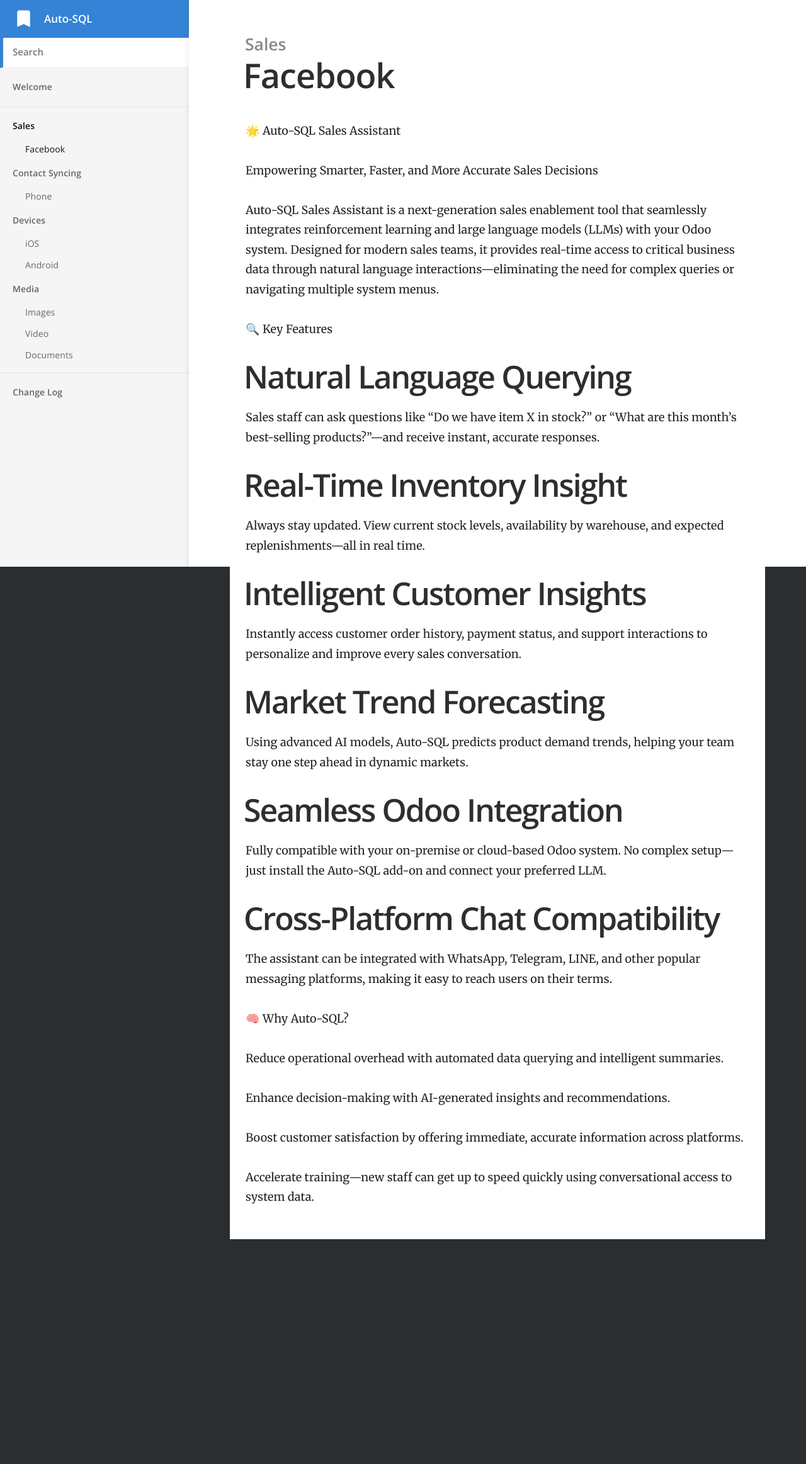
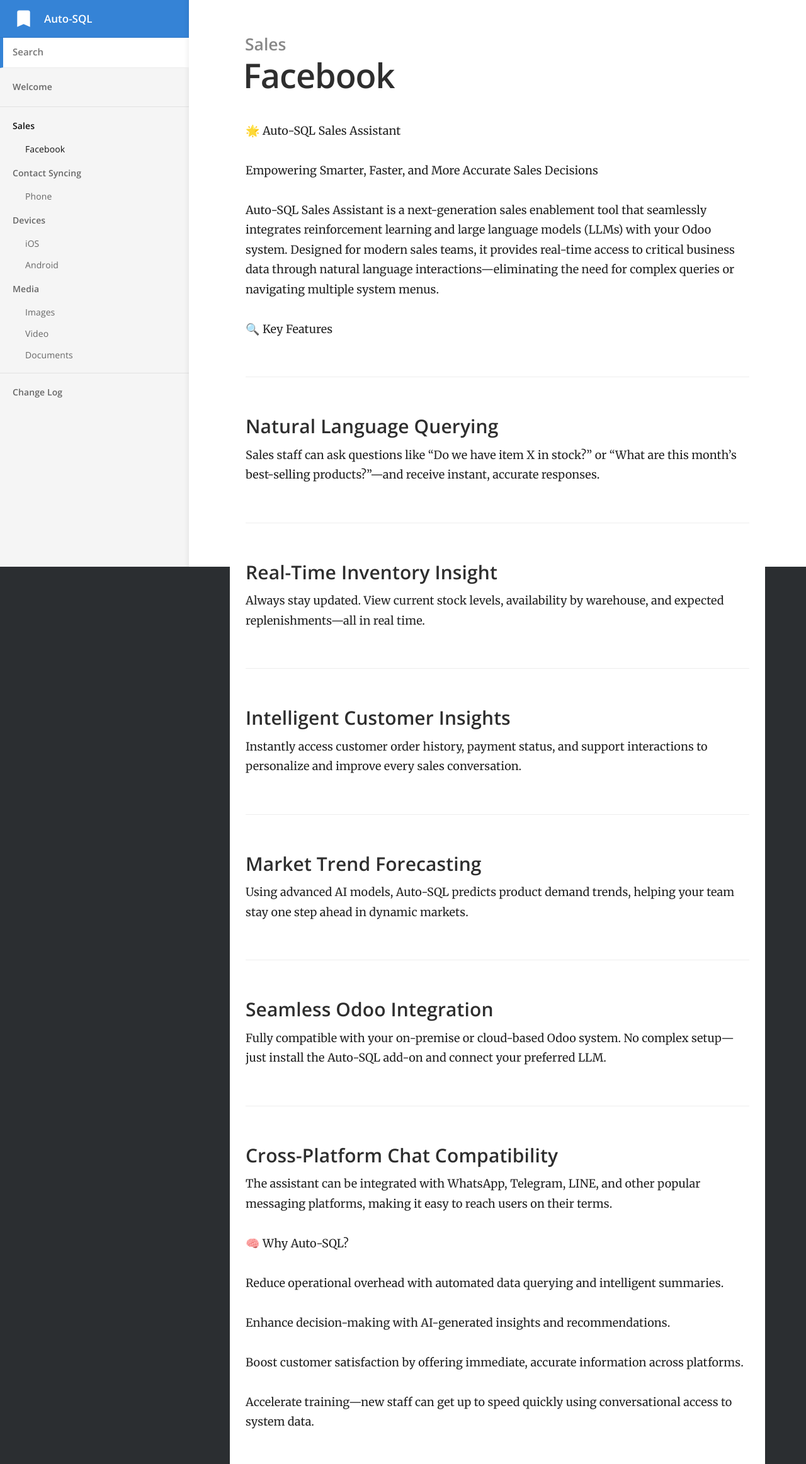
Before and after one commit to openerp-hk-t/doc, a Jekyll site: the page built from _docs/contact-syncing/facebook.md, in a window 1280 px wide. Shown: the whole page at 63% size. Built offline with Jekyll 4.4.1, drawn with Linux system fonts in a browser that asks for light colours; before the commit the page ends 1968 px from its top, so only the background shows below that.

```diff
--- a/_docs/contact-syncing/facebook.md
+++ b/_docs/contact-syncing/facebook.md
@@ -13,24 +13,24 @@ Auto-SQL Sales Assistant is a next-generation sales enablement tool that seamles
 
 🔍 Key Features
 
-# Natural Language Querying
+### Natural Language Querying
 
 Sales staff can ask questions like "Do we have item X in stock?" or "What are this month’s best-selling products?"—and receive instant, accurate responses.
 
-# Real-Time Inventory Insight
+### Real-Time Inventory Insight
 
 Always stay updated. View current stock levels, availability by warehouse, and expected replenishments—all in real time.
 
-# Intelligent Customer Insights
+### Intelligent Customer Insights
 Instantly access customer order history, payment status, and support interactions to personalize and improve every sales conversation.
 
-# Market Trend Forecasting
+### Market Trend Forecasting
 Using advanced AI models, Auto-SQL predicts product demand trends, helping your team stay one step ahead in dynamic markets.
 
-# Seamless Odoo Integration
+### Seamless Odoo Integration
 Fully compatible with your on-premise or cloud-based Odoo system. No complex setup—just install the Auto-SQL add-on and connect your preferred LLM.
 
-# Cross-Platform Chat Compatibility
+### Cross-Platform Chat Compatibility
 The assistant can be integrated with WhatsApp, Telegram, LINE, and other popular messaging platforms, making it easy to reach users on their terms.
 
 🧠 Why Auto-SQL?
```
